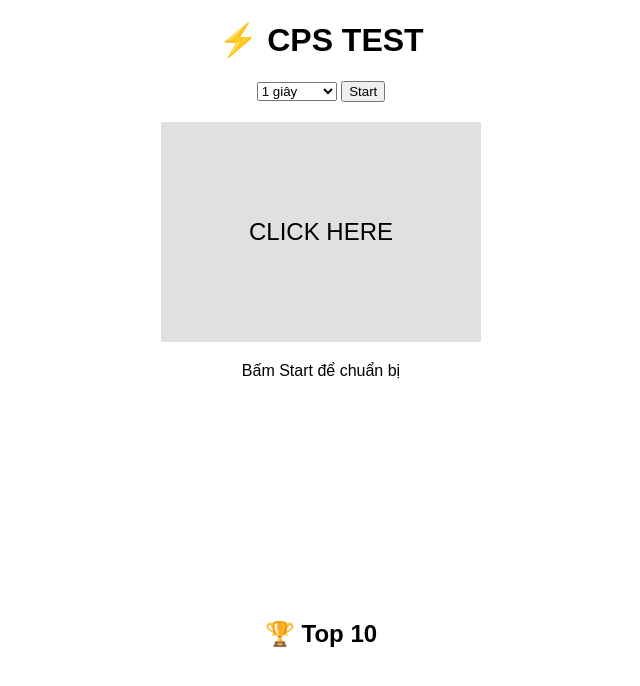
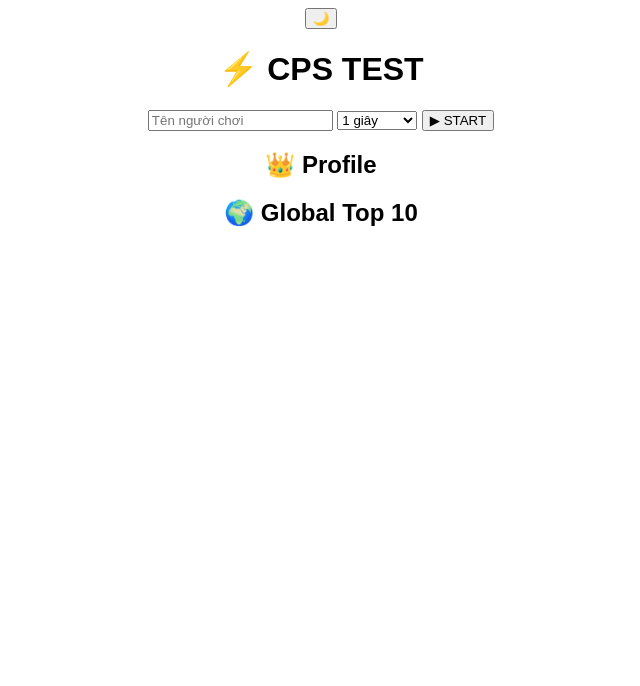
Before and after one commit to lamvietthanh61-lab/moppo, a plain HTML site: page index.html in a window 1280 px wide. Shown: the whole page, without its empty margins (319-959 px from the left). Drawn offline with Linux system fonts and the light colour scheme.

Commit message:
Update index.html

```diff
--- a/index.html
+++ b/index.html
@@ -6,27 +6,39 @@
   <link rel="stylesheet" href="style.css">
 </head>
 <body>
+
+<button class="mode-btn" onclick="toggleMode()">🌙</button>
+
+<div class="container">
   <h1>⚡ CPS TEST</h1>
 
-  <div class="controls">
-    <select id="timeSelect">
-      <option value="1">1 giây</option>
-      <option value="20">20 giây</option>
-      <option value="custom">Tuỳ chỉnh</option>
-    </select>
-    <input id="customTime" type="number" min="1" placeholder="Giây" hidden>
-    <button onclick="startTest()">Start</button>
-  </div>
+  <input id="playerName" placeholder="Tên người chơi">
 
-  <div id="clickArea">CLICK HERE</div>
+  <select id="timeSelect">
+    <option value="1">1 giây</option>
+    <option value="20">20 giây</option>
+    <option value="custom">Tùy chỉnh</option>
+  </select>
 
-  <p id="result">Bấm Start để chuẩn bị</p>
+  <input id="customTime" type="number" placeholder="Giây" style="display:none">
 
-  <canvas id="chart" width="400" height="200"></canvas>
+  <button id="startBtn" onclick="prepareGame()">▶ START</button>
 
-  <h2>🏆 Top 10</h2>
-  <ol id="leaderboard"></ol>
+  <div id="clickArea" style="display:none">CLICK</div>
 
-  <script src="script.js"></script>
+  <p id="result"></p>
+
+  <h2>👑 Profile</h2>
+  <div id="profile"></div>
+
+  <h2>🌍 Global Top 10</h2>
+  <ul id="globalLeaderboard"></ul>
+</div>
+
+<!-- Firebase -->
+<script src="https://www.gstatic.com/firebasejs/10.12.2/firebase-app-compat.js"></script>
+<script src="https://www.gstatic.com/firebasejs/10.12.2/firebase-firestore-compat.js"></script>
+
+<script src="script.js"></script>
 </body>
 </html>
```
